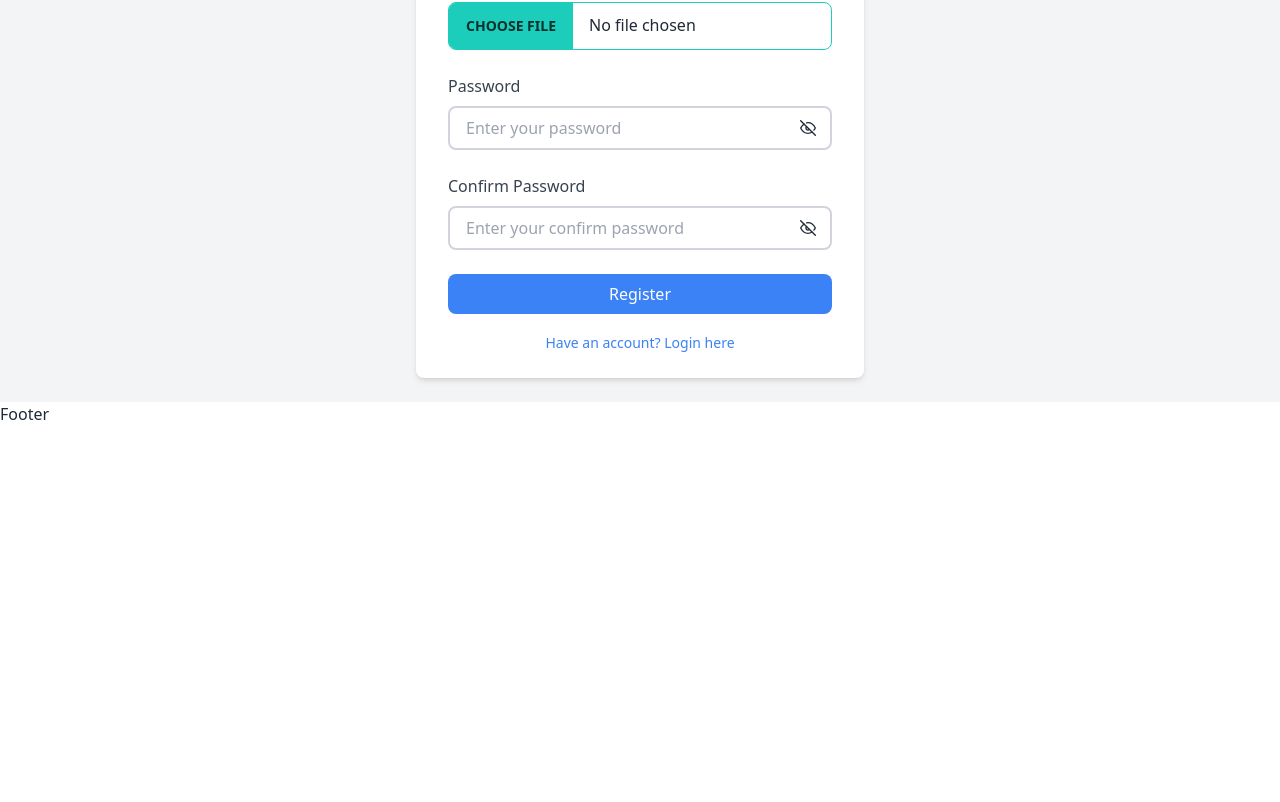
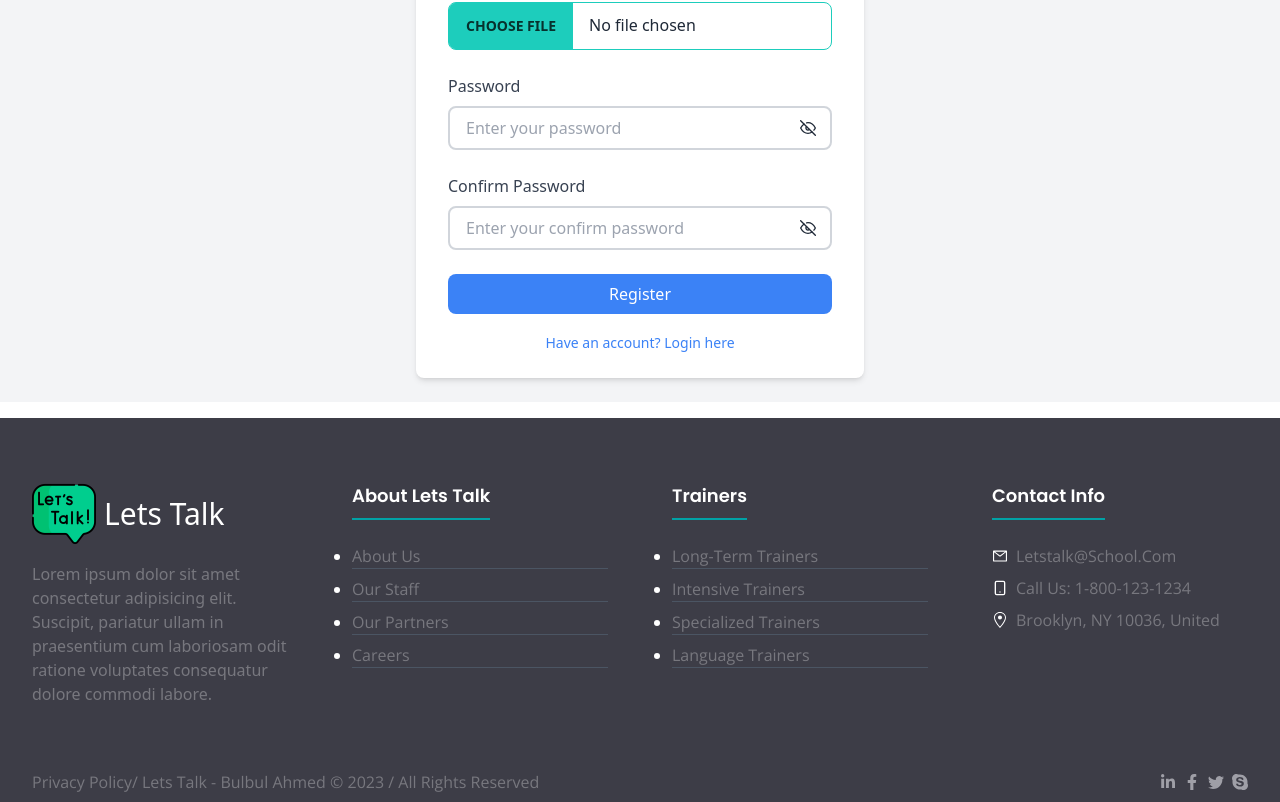
Before and after one commit to Bulbulahmed10/lets-talk-mern-client, a React (Vite) app: page /register in a window 1280 px wide. Shown: the part 318-1120 px from the top of the page. Before the commit the page ends 800 px from the top, so only its background shows below. Built offline with nearby package versions, Linux system fonts and the light colour scheme; no server answers.

Commit message:
create footer section

```diff
--- a/src/pages/Home/Components/PopularClass/PopularClass.jsx
+++ b/src/pages/Home/Components/PopularClass/PopularClass.jsx
@@ -30,4 +30,5 @@ const PopularClass = () => {
   );
 };
 
+
 export default PopularClass;
--- a/src/shared/Footer/Footer.jsx
+++ b/src/shared/Footer/Footer.jsx
@@ -1,9 +1,161 @@
-import React from 'react'
-
+import React from "react";
+import logo from "../../assets/lets-talk.png";
+import { AiOutlineMail } from "react-icons/ai";
+import { FiSmartphone } from "react-icons/fi";
+import { GoLocation } from "react-icons/go";
+import { FaFacebookF, FaLinkedinIn } from "react-icons/fa";
+import { BsTwitter } from "react-icons/bs";
+import { SiSkype } from "react-icons/si";
 const Footer = () => {
   return (
-    <div>Footer</div>
-  )
-}
+    <>
+      <div className="grid grid-cols-4 gap-16 bg-[#3D3D47] px-8 py-16 mt-4">
+        <div>
+          <div className="flex items-center gap-2">
+            <img className="w-16" src={logo} alt="" />
+            <p className="text-3xl text-white">Lets Talk</p>
+          </div>
+          <p className="text-[#ffffff4d] mt-4">
+            Lorem ipsum dolor sit amet consectetur adipisicing elit. Suscipit,
+            pariatur ullam in praesentium cum laboriosam odit ratione voluptates
+            consequatur dolore commodi labore.
+          </p>
+        </div>
 
-export default Footer
+        <div>
+          <p className="text-[#fff] text-lg font-semibold font-Poppins border-b-2 border-b-[#01A2A6] w-fit pb-2">
+            About Lets Talk
+          </p>
+          <ul className="text-white list-disc mt-6 flex flex-col gap-2">
+            <li className="border-b border-gray-600">
+              <a
+                className="text-[#ffffff4d] capitalize font-OpenSans hover:text-gray-300 duration-300"
+                href="#">
+                About us
+              </a>
+            </li>
+            <li className="border-b border-gray-600">
+              <a
+                className="text-[#ffffff4d] capitalize font-OpenSans hover:text-gray-300 duration-300"
+                href="#">
+                our staff
+              </a>
+            </li>
+            <li className="border-b border-gray-600">
+              <a
+                className="text-[#ffffff4d] capitalize font-OpenSans hover:text-gray-300 duration-300"
+                href="#">
+                our partners
+              </a>
+            </li>
+            <li className="border-b border-gray-600">
+              <a
+                className="text-[#ffffff4d] capitalize font-OpenSans hover:text-gray-300 duration-300"
+                href="#">
+                careers
+              </a>
+            </li>
+          </ul>
+        </div>
+        <div>
+          <p className="text-[#fff] text-lg font-semibold font-Poppins border-b-2 border-b-[#01A2A6] w-fit pb-2">
+            Trainers
+          </p>
+          <ul className="text-white list-disc mt-6 flex flex-col gap-2">
+            <li className="border-b border-gray-600">
+              <a
+                className="text-[#ffffff4d] capitalize font-OpenSans hover:text-gray-300 duration-300"
+                href="#">
+                long-term trainers
+              </a>
+            </li>
+            <li className="border-b border-gray-600">
+              <a
+                className="text-[#ffffff4d] capitalize font-OpenSans hover:text-gray-300 duration-300"
+                href="#">
+                intensive trainers
+              </a>
+            </li>
+            <li className="border-b border-gray-600">
+              <a
+                className="text-[#ffffff4d] capitalize font-OpenSans hover:text-gray-300 duration-300"
+                href="#">
+                specialized trainers
+              </a>
+            </li>
+            <li className="border-b border-gray-600">
+              <a
+                className="text-[#ffffff4d] capitalize font-OpenSans hover:text-gray-300 duration-300"
+                href="#">
+                language trainers
+              </a>
+            </li>
+          </ul>
+        </div>
+        <div>
+          <p className="text-[#fff] text-lg font-semibold font-Poppins border-b-2 border-b-[#01A2A6] w-fit pb-2">
+            Contact Info
+          </p>
+          <ul className="text-white mt-6 flex flex-col gap-2">
+            <li className="flex items-center gap-2">
+              <AiOutlineMail />
+              <a
+                className="text-[#ffffff4d] capitalize font-OpenSans hover:text-gray-300 duration-300"
+                href="#">
+                letstalk@school.com
+              </a>
+            </li>
+            <li className="flex items-center gap-2">
+              <FiSmartphone />
+              <p className="text-[#ffffff4d] capitalize font-OpenSans hover:text-gray-300 duration-300">
+                Call Us: 1-800-123-1234
+              </p>
+            </li>
+            <li className="flex items-center gap-2">
+              <GoLocation />
+              <p className="text-[#ffffff4d] capitalize font-OpenSans hover:text-gray-300 duration-300">
+                Brooklyn, NY 10036, United
+              </p>
+            </li>
+          </ul>
+        </div>
+      </div>
+      <div className="flex items-center justify-between font-OpenSans text-[#ffffff4d] bg-[#3D3D47] px-8 pb-2">
+        <p>
+          <a className="hover:text-gray-300 duration-300" href="#">
+            Privacy Policy
+          </a>
+          / Lets Talk - Bulbul Ahmed © 2023 / All Rights Reserved
+        </p>
+        <div className="flex items-center gap-2">
+          <a href="#">
+            <FaLinkedinIn
+              title="Linkedin"
+              className="text-base text-[#9f9fa7] hover:text-[#29c7f7] duration-300"
+            />
+          </a>
+          <a href="#">
+            <FaFacebookF
+              title="Facebook"
+              className="text-base text-[#9f9fa7] hover:text-[#29c7f7] duration-300"
+            />
+          </a>
+          <a href="#">
+            <BsTwitter
+              title="Twitter"
+              className="text-base text-[#9f9fa7] hover:text-[#29c7f7] duration-300"
+            />
+          </a>
+          <a href="#">
+            <SiSkype
+              title="Skype"
+              className="text-base text-[#9f9fa7] hover:text-[#29c7f7] duration-300"
+            />
+          </a>
+        </div>
+      </div>
+    </>
+  );
+};
+
+export default Footer;
```
Also changed, not shown: public/class2.json (added, +88 -0 lines).
